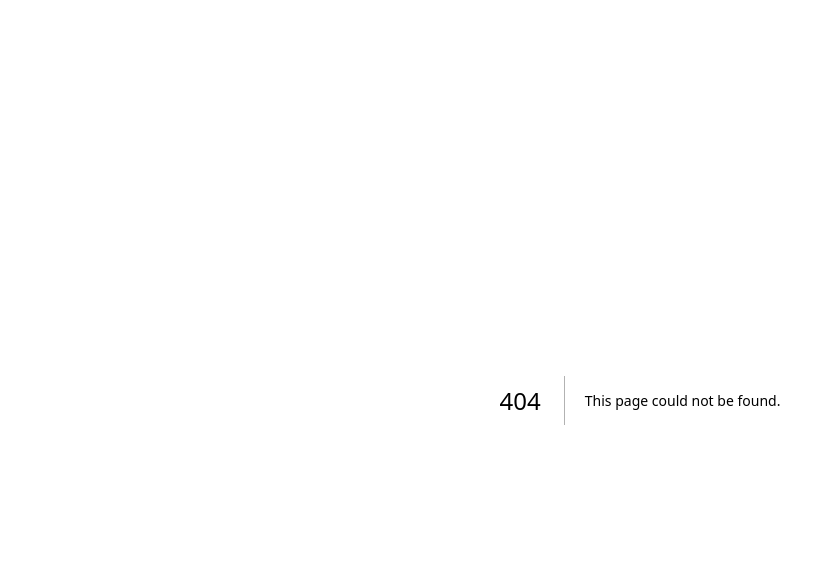
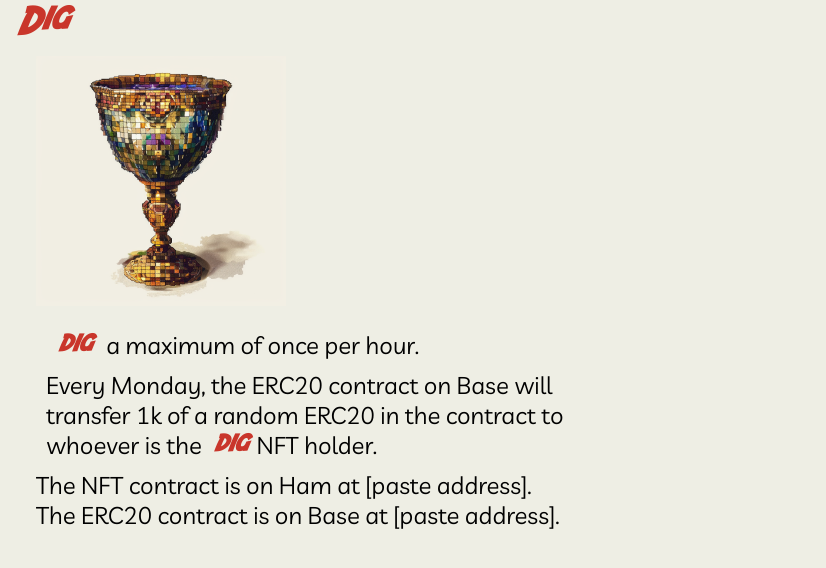
Before and after one commit to seanrobenalt/dig, a Next.js app: page /rules in a window 1280 px wide. Before the commit this address had no page. Shown: the top 568 px of the page, without its empty margins (0-826 px from the left). Built offline with nearby package versions, Linux system fonts and the light colour scheme.

Commit message:
more buttons to first frame, add rules

```diff
--- /dev/null
+++ b/pages/rules.js
@@ -0,0 +1,61 @@
+import Image from "next/image";
+
+export default function About() {
+  return (
+    <main
+      style={{
+        alignItems: "center",
+        padding: "1rem",
+        minHeight: "100vh",
+        width: "100%",
+      }}
+    >
+      <div>
+        <h1 style={{ color: "#C9362B", fontFamily: "SF Fedora" }}>Dig</h1>
+      </div>
+
+      <div style={{ fontFamily: "Livvic" }}>
+        <div style={{ margin: "10px" }}>
+          <Image
+            src="/grail.png"
+            alt="dig"
+            width={250}
+            height={250}
+            style={{ margin: "10px" }}
+          />
+
+          <div style={{ margin: "10px", maxWidth: "600px" }}>
+            <h2 style={{ margin: "10px" }}>
+              <span
+                style={{
+                  color: "#C9362B",
+                  fontFamily: "SF Fedora",
+                  margin: "0px 10px",
+                }}
+              >
+                dig
+              </span>{" "}
+              a maximum of once per hour.
+            </h2>
+            <h2 style={{ margin: "10px" }}>
+              Every Monday, the ERC20 contract on Base will transfer 1k of a
+              random ERC20 in the contract to whoever is the
+              <span
+                style={{
+                  color: "#C9362B",
+                  fontFamily: "SF Fedora",
+                  margin: "0px 10px",
+                }}
+              >
+                dig
+              </span>
+              NFT holder.
+            </h2>
+            <h2>The NFT contract is on Ham at [paste address].</h2>
+            <h2>The ERC20 contract is on Base at [paste address].</h2>
+          </div>
+        </div>
+      </div>
+    </main>
+  );
+}
```
Also changed, not shown: pages/play.js (+20 -1 lines).
